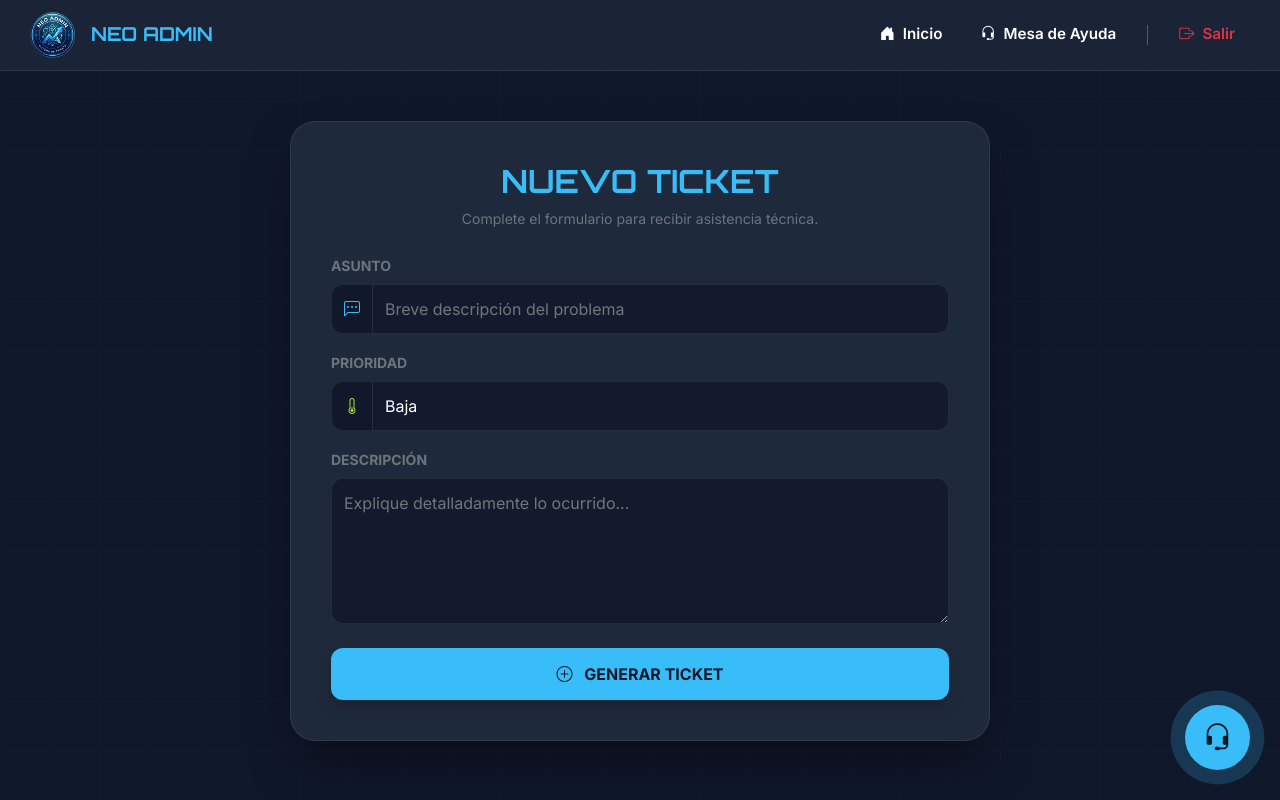
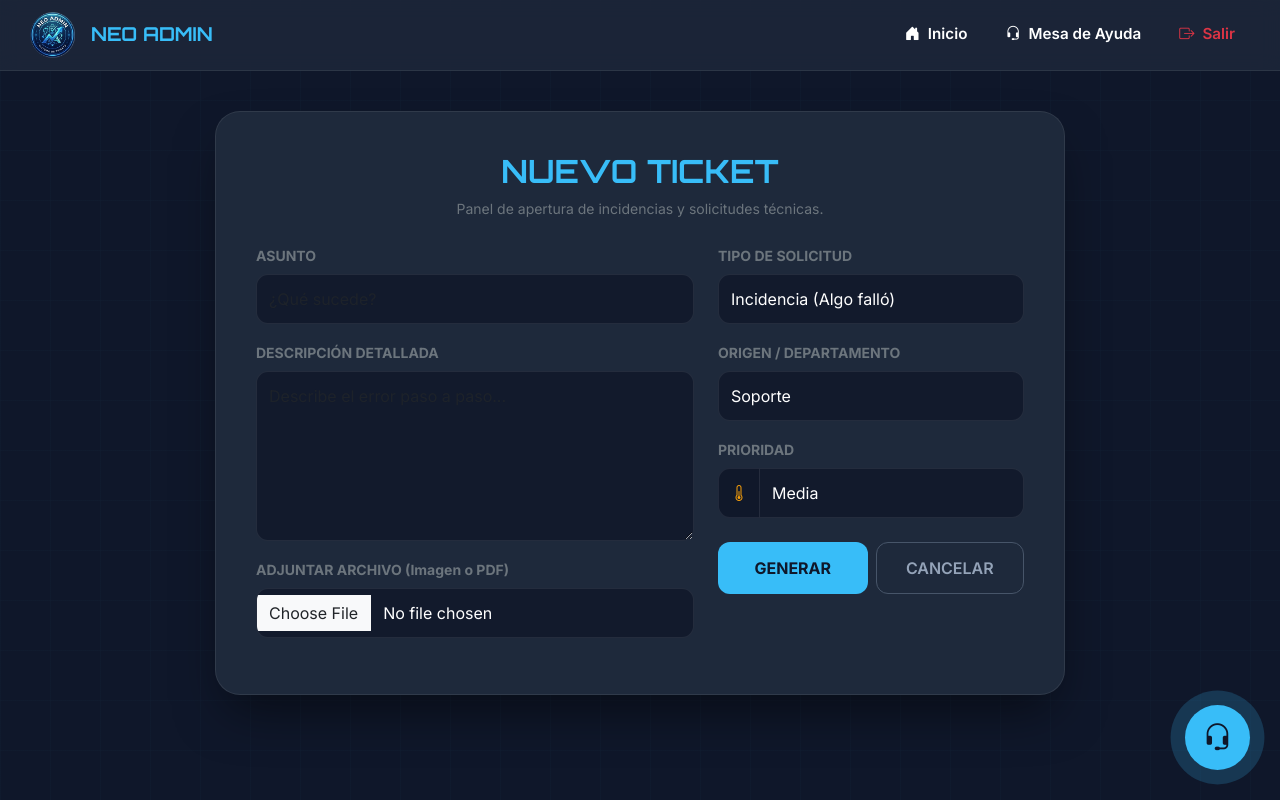
Before and after one commit to alanabalos9/gestionIT, a PHP site: page /gestionIT/tickets_crear.php in a window 1280 px wide. Run offline with PHP 8.4, Linux system fonts and the light colour scheme; a user stored in the database is signed in; some libraries are stand-ins or nearby versions.

Commit message:
Adjuntar/Tipo/Ubicacion creacion tickets

```diff
--- a/dashboard.php
+++ b/dashboard.php
@@ -289,7 +289,7 @@ $nombre = $_SESSION['nombre_completo'] ?? $_SESSION['usuario'];
             <i class="bi bi-x-lg" style="cursor:pointer" onclick="toggleBot()"></i>
         </div>
         <div class="p-4">
-            <p class="small mb-4">¿Dificultades en el dashboard? Notifique al administrador de guardia.</p>
+            <p class="small mb-4">¿En que podemos ayudarte? Notifique al administrador de guardia.</p>
             <form action="index.php" method="POST">
                 <input type="email" name="email_soporte" class="form-control form-control-sm mb-3" placeholder="Correo corporativo" required>
                 <button type="submit" name="btn_soporte_bot" class="btn btn-dark w-100 fw-bold">ENVIAR REPORTE</button>
--- a/tickets_crear.php
+++ b/tickets_crear.php
@@ -29,19 +29,14 @@ if ($_SERVER["REQUEST_METHOD"] == "POST" && isset($_POST['btn_soporte_bot'])) {
         $mail->Password = 'tu_password';
         $mail->SMTPSecure = PHPMailer::ENCRYPTION_STARTTLS;
         $mail->Port = 587;
-
         $mail->setFrom('sistema@it.com', 'IT System Support');
         $mail->addAddress('tu_correo_admin@dominio.com');
-
         $mail->isHTML(true);
         $mail->Subject = 'Solicitud de ayuda desde el Bot';
         $mail->Body    = "El usuario con correo <b>$mail_usuario</b> solicita asistencia técnica.";
-
         $mail->send();
         $msg = "Solicitud enviada al equipo técnico.";
-    } catch (Exception $e) {
-        $error = "No se pudo enviar el aviso: {$mail->ErrorInfo}";
-    }
+    } catch (Exception $e) { $error = "No se pudo enviar el aviso: {$mail->ErrorInfo}"; }
 }
 
 // Lógica de creación de ticket
@@ -49,16 +44,27 @@ if ($_SERVER["REQUEST_METHOD"] == "POST" && isset($_POST['btn_crear_ticket'])) {
     $asunto = $_POST['asunto'];
     $descripcion = $_POST['descripcion'];
     $prioridad = $_POST['prioridad'];
+    $tipo = $_POST['tipo'];
+    $origen = $_POST['origen'];
     $solicitante_id = $_SESSION['usuario_id'];
 
-    $sql = "INSERT INTO tickets (asunto, descripcion, prioridad, solicitante_id, estado) VALUES (?, ?, ?, ?, 'Abierto')";
+    $nombre_archivo = null;
+
+    if (isset($_FILES['adjunto']) && $_FILES['adjunto']['error'] == 0) {
+        $directorio = "uploads/";
+        if (!is_dir($directorio)) { mkdir($directorio, 0777, true); }
+        $nombre_archivo = time() . "_" . basename($_FILES['adjunto']['name']);
+        move_uploaded_file($_FILES['adjunto']['tmp_name'], $directorio . $nombre_archivo);
+    }
+
+    $sql = "INSERT INTO tickets (asunto, descripcion, prioridad, tipo, origen, archivo_adjunto, solicitante_id, estado) VALUES (?, ?, ?, ?, ?, ?, ?, 'Abierto')";
     $stmt = $conexion->prepare($sql);
-    $stmt->bind_param("sssi", $asunto, $descripcion, $prioridad, $solicitante_id);
+    $stmt->bind_param("ssssssi", $asunto, $descripcion, $prioridad, $tipo, $origen, $nombre_archivo, $solicitante_id);
 
     if ($stmt->execute()) {
-        $msg = "Ticket creado con éxito.";
+        $msg = "Ticket #".$conexion->insert_id." generado con éxito.";
     } else {
-        $error = "Error al crear el ticket.";
+        $error = "Error al guardar en base de datos.";
     }
 }
 ?>
@@ -69,7 +75,6 @@ if ($_SERVER["REQUEST_METHOD"] == "POST" && isset($_POST['btn_crear_ticket'])) {
     <meta charset="UTF-8">
     <meta name="viewport" content="width=device-width, initial-scale=1.0">
     <title>NeoAdmin | Crear Ticket</title>
-
     <link href="https://fonts.googleapis.com/css2?family=Inter:wght@300;400;600;700&family=Orbitron:wght@700&display=swap" rel="stylesheet">
     <link href="https://cdn.jsdelivr.net/npm/bootstrap@5.3.0/dist/css/bootstrap.min.css" rel="stylesheet">
     <link rel="stylesheet" href="https://cdn.jsdelivr.net/npm/bootstrap-icons@1.11.1/font/bootstrap-icons.css">
@@ -89,96 +94,34 @@ if ($_SERVER["REQUEST_METHOD"] == "POST" && isset($_POST['btn_crear_ticket'])) {
             font-family: 'Inter', sans-serif;
             color: var(--text-main);
             min-height: 100vh;
-            margin: 0;
-            background-image:
-                linear-gradient(rgba(56, 189, 248, 0.02) 1px, transparent 1px),
-                linear-gradient(90deg, rgba(56, 189, 248, 0.02) 1px, transparent 1px);
+            background-image: linear-gradient(rgba(56, 189, 248, 0.02) 1px, transparent 1px), linear-gradient(90deg, rgba(56, 189, 248, 0.02) 1px, transparent 1px);
             background-size: 50px 50px;
         }
 
-        .neo-navbar {
-            background: rgba(30, 41, 59, 0.8);
-            backdrop-filter: blur(10px);
-            border-bottom: 1px solid var(--glass-border);
-            padding: 12px 30px;
-        }
-
-        .nav-link-neo {
-            color: white; text-decoration: none; font-weight: 600;
-            display: flex; align-items: center; gap: 8px;
-            transition: 0.3s; padding: 8px 15px; border-radius: 10px; font-size: 0.95rem;
-        }
+        .neo-navbar { background: rgba(30, 41, 59, 0.8); backdrop-filter: blur(10px); border-bottom: 1px solid var(--glass-border); padding: 12px 30px; }
+        .nav-link-neo { color: white; text-decoration: none; font-weight: 600; display: flex; align-items: center; gap: 8px; transition: 0.3s; padding: 8px 15px; border-radius: 10px; font-size: 0.95rem; }
         .nav-link-neo:hover { background: var(--accent-soft); color: var(--accent); }
 
-        .form-container {
-            max-width: 700px; margin: 50px auto;
-            background: var(--card-dark);
-            border: 1px solid var(--glass-border);
-            border-radius: 25px; padding: 40px;
-            box-shadow: 0 25px 50px -12px rgba(0,0,0,0.5);
-            animation: fadeInPage 0.6s ease-out;
-        }
+        .form-container { max-width: 850px; margin: 40px auto; background: var(--card-dark); border: 1px solid var(--glass-border); border-radius: 25px; padding: 40px; box-shadow: 0 25px 50px -12px rgba(0,0,0,0.5); }
+        .form-control-neo { background: rgba(15, 23, 42, 0.8) !important; border: 1px solid var(--glass-border) !important; color: #ffffff !important; border-radius: 12px; padding: 12px; }
+        .form-control-neo:focus { box-shadow: 0 0 0 2px var(--accent-soft); border-color: var(--accent) !important; }
 
-        @keyframes fadeInPage { from { opacity: 0; transform: translateY(10px); } to { opacity: 1; transform: translateY(0); } }
+        /* Colores dinámicos para el termómetro */
+        .termometro-baja { color: #10b981 !important; } /* Verde */
+        .termometro-media { color: #f59e0b !important; } /* Naranja */
+        .termometro-alta { color: #ef4444 !important; } /* Rojo */
 
-        /* CORRECCIÓN DE VISIBILIDAD: Forzado de color de texto y fondo */
-        .form-control-neo {
-            background: rgba(15, 23, 42, 0.8) !important;
-            border: 1px solid var(--glass-border) !important;
-            color: #ffffff !important; /* Texto siempre blanco */
-            border-radius: 12px;
-            padding: 12px;
-        }
+        .input-group-text-neo { background: rgba(15, 23, 42, 0.9); border: 1px solid var(--glass-border); border-radius: 12px 0 0 12px; transition: 0.3s; }
+        .btn-submit { background: var(--accent); color: var(--bg-dark); font-weight: 800; border-radius: 12px; padding: 14px; border: none; text-transform: uppercase; transition: 0.3s; }
+        .btn-submit:hover { background: #7dd3fc; transform: translateY(-2px); }
+        .btn-cancel { background: transparent; color: #94a3b8; border: 1px solid #475569; border-radius: 12px; font-weight: 600; transition: 0.3s; }
 
-        .form-control-neo::placeholder {
-            color: rgba(255, 255, 255, 0.4);
-        }
+        /* Estilos del ChatBot solicitado */
+        .support-bot-trigger { position: fixed; bottom: 30px; right: 30px; width: 65px; height: 65px; background: var(--accent); border-radius: 50%; display: flex; align-items: center; justify-content: center; cursor: pointer; z-index: 1000; color: var(--bg-dark); font-size: 1.8rem; animation: radar-pulse 2s infinite; }
+        @keyframes radar-pulse { 0% { box-shadow: 0 0 0 0 rgba(56, 189, 248, 0.7); } 70% { box-shadow: 0 0 0 20px rgba(56, 189, 248, 0); } 100% { box-shadow: 0 0 0 0 rgba(56, 189, 248, 0); } }
 
-        /* Estilo para el select (opciones visibles) */
-        .form-select.form-control-neo option {
-            background-color: #1e293b;
-            color: white;
-        }
-
-        .input-group-text-neo {
-            background: rgba(15, 23, 42, 0.9);
-            border: 1px solid var(--glass-border);
-            color: var(--accent);
-            border-radius: 12px 0 0 12px;
-        }
-
-        .btn-submit {
-            background: var(--accent); color: var(--bg-dark);
-            font-weight: 800; border-radius: 12px; padding: 14px;
-            border: none; text-transform: uppercase; width: 100%; transition: 0.3s;
-        }
-        .btn-submit:hover { background: #7dd3fc; transform: translateY(-2px); }
-
-        .support-bot-trigger {
-            position: fixed; bottom: 30px; right: 30px;
-            width: 65px; height: 65px;
-            background: var(--accent);
-            border-radius: 50%;
-            display: flex; align-items: center; justify-content: center;
-            cursor: pointer; z-index: 1000;
-            color: var(--bg-dark); font-size: 1.8rem;
-            animation: radar-pulse 2s infinite;
-        }
-
-        @keyframes radar-pulse {
-            0% { box-shadow: 0 0 0 0 rgba(56, 189, 248, 0.7); }
-            70% { box-shadow: 0 0 0 20px rgba(56, 189, 248, 0); }
-            100% { box-shadow: 0 0 0 0 rgba(56, 189, 248, 0); }
-        }
-
-        #chatBot {
-            position: fixed; bottom: 110px; right: 30px;
-            width: 320px; background: white; border-radius: 20px;
-            box-shadow: 0 20px 50px rgba(0,0,0,0.5); display: none;
-            z-index: 1001; overflow: hidden; color: #1e293b;
-        }
-
-        .bot-header { background: #1e293b; color: white; padding: 15px; font-weight: 800; display: flex; justify-content: space-between; }
+        #chatBot { position: fixed; bottom: 110px; right: 30px; width: 320px; background: white; border-radius: 20px; box-shadow: 0 20px 50px rgba(0,0,0,0.5); display: none; z-index: 1001; overflow: hidden; color: #1e293b; border: 1px solid #ddd; }
+        .bot-header { background: #1e293b; color: white; padding: 15px; font-weight: 800; display: flex; justify-content: space-between; align-items: center; font-family: 'Orbitron', sans-serif; font-size: 0.8rem; }
     </style>
 </head>
 <body>
@@ -191,7 +134,6 @@ if ($_SERVER["REQUEST_METHOD"] == "POST" && isset($_POST['btn_crear_ticket'])) {
         <div class="d-flex align-items-center gap-2">
             <a href="dashboard.php" class="nav-link-neo"><i class="bi bi-house-door-fill"></i> Inicio</a>
             <a href="tickets_lista.php" class="nav-link-neo"><i class="bi bi-headset"></i> Mesa de Ayuda</a>
-            <div class="vr mx-2 opacity-25" style="height: 20px; align-self: center;"></div>
             <a href="logout.php" class="nav-link-neo text-danger"><i class="bi bi-box-arrow-right"></i> Salir</a>
         </div>
     </nav>
@@ -200,43 +142,66 @@ if ($_SERVER["REQUEST_METHOD"] == "POST" && isset($_POST['btn_crear_ticket'])) {
         <div class="form-container">
             <div class="text-center mb-4">
                 <h2 style="font-family: 'Orbitron'; color: var(--accent);">NUEVO TICKET</h2>
-                <p class="text-secondary small">Complete el formulario para recibir asistencia técnica.</p>
+                <p class="text-secondary small">Panel de apertura de incidencias y solicitudes técnicas.</p>
             </div>
 
-            <?php if($msg): ?> <div class="alert alert-success bg-success bg-opacity-10 text-success border-0 rounded-4"><?php echo $msg; ?></div> <?php endif; ?>
-            <?php if($error): ?> <div class="alert alert-danger bg-danger bg-opacity-10 text-danger border-0 rounded-4"><?php echo $error; ?></div> <?php endif; ?>
+            <?php if($msg): ?> <div class="alert alert-success bg-success bg-opacity-10 text-success border-0 rounded-4"><i class="bi bi-check-circle-fill me-2"></i><?php echo $msg; ?></div> <?php endif; ?>
+            <?php if($error): ?> <div class="alert alert-danger bg-danger bg-opacity-10 text-danger border-0 rounded-4"><i class="bi bi-exclamation-triangle-fill me-2"></i><?php echo $error; ?></div> <?php endif; ?>
 
-            <form action="tickets_crear.php" method="POST">
+            <form action="tickets_crear.php" method="POST" enctype="multipart/form-data">
+                <div class="row">
+                    <div class="col-md-7">
                         <div class="mb-3">
                             <label class="form-label small fw-bold text-secondary">ASUNTO</label>
-                    <div class="input-group">
-                        <span class="input-group-text input-group-text-neo"><i class="bi bi-chat-left-dots"></i></span>
-                        <input type="text" name="asunto" class="form-control form-control-neo" placeholder="Breve descripción del problema" required autocomplete="off">
+                            <input type="text" name="asunto" class="form-control form-control-neo" placeholder="¿Qué sucede?" required>
+                        </div>
+                        <div class="mb-3">
+                            <label class="form-label small fw-bold text-secondary">DESCRIPCIÓN DETALLADA</label>
+                            <textarea name="descripcion" class="form-control form-control-neo" rows="6" placeholder="Describe el error paso a paso..." required></textarea>
+                        </div>
+                        <div class="mb-3">
+                            <label class="form-label small fw-bold text-secondary">ADJUNTAR ARCHIVO (Imagen o PDF)</label>
+                            <input type="file" name="adjunto" class="form-control form-control-neo" accept=".jpg,.png,.pdf">
                         </div>
                     </div>
 
+                    <div class="col-md-5">
+                        <div class="mb-3">
+                            <label class="form-label small fw-bold text-secondary">TIPO DE SOLICITUD</label>
+                            <select name="tipo" class="form-select form-control-neo" required>
+                                <option value="Incidencia">Incidencia (Algo falló)</option>
+                                <option value="Solicitud">Solicitud (Nuevo requerimiento)</option>
+                            </select>
+                        </div>
+                        <div class="mb-3">
+                            <label class="form-label small fw-bold text-secondary">ORIGEN / DEPARTAMENTO</label>
+                            <select name="origen" class="form-select form-control-neo" required>
+                                <option value="Soporte">Soporte</option>
+                                <option value="Administración">Administración</option>
+                                <option value="Finanzas">Finanzas</option>
+                                <option value="Marketing">Marketing</option>
+                                <option value="Operaciones">Operaciones</option>
+                            </select>
+                        </div>
                         <div class="mb-3">
                             <label class="form-label small fw-bold text-secondary">PRIORIDAD</label>
                             <div class="input-group">
-                        <span class="input-group-text input-group-text-neo" id="priority-icon-container">
-                            <i class="bi bi-thermometer-low" id="priority-icon"></i>
+                                <span class="input-group-text input-group-text-neo" id="termometro-icon">
+                                    <i class="bi bi-thermometer-half termometro-media"></i>
                                 </span>
-                        <select name="prioridad" id="prioritySelect" class="form-select form-control-neo" required onchange="updatePriorityIcon()">
-                            <option value="Baja" selected>Baja</option>
-                            <option value="Media">Media</option>
-                            <option value="Alta">Alta (Urgente)</option>
+                                <select name="prioridad" id="prioridadSelect" class="form-select form-control-neo" required onchange="actualizarColorPrioridad()">
+                                    <option value="Baja">Baja</option>
+                                    <option value="Media" selected>Media</option>
+                                    <option value="Alta">Alta (Crítica)</option>
                                 </select>
                             </div>
                         </div>
-
-                <div class="mb-4">
-                    <label class="form-label small fw-bold text-secondary">DESCRIPCIÓN</label>
-                    <textarea name="descripcion" class="form-control form-control-neo" rows="5" placeholder="Explique detalladamente lo ocurrido..." required></textarea>
+                        <div class="d-flex gap-2 mt-4">
+                            <button type="submit" name="btn_crear_ticket" class="btn-submit w-100">GENERAR</button>
+                            <a href="tickets_lista.php" class="btn btn-cancel w-100 d-flex align-items-center justify-content-center">CANCELAR</a>
                         </div>
-
-                <button type="submit" name="btn_crear_ticket" class="btn-submit shadow">
-                    <i class="bi bi-plus-circle me-2"></i> GENERAR TICKET
-                </button>
+                    </div>
+                </div>
             </form>
         </div>
     </main>
@@ -247,14 +212,14 @@ if ($_SERVER["REQUEST_METHOD"] == "POST" && isset($_POST['btn_crear_ticket'])) {
 
     <div id="chatBot">
         <div class="bot-header">
-            <span class="small">SOPORTE EN VIVO</span>
-            <i class="bi bi-x-lg" onclick="toggleBot()" style="cursor:pointer"></i>
+            <span>TERMINAL DE AYUDA</span>
+            <i class="bi bi-x-lg" style="cursor:pointer" onclick="toggleBot()"></i>
         </div>
         <div class="p-4">
-            <p class="small mb-3">¿Necesitas ayuda urgente? Deja tu correo corporativo aquí.</p>
+            <p class="small mb-4">¿En que podemos ayudarte? Notifique al administrador de guardia.</p>
             <form action="tickets_crear.php" method="POST">
-                <input type="email" name="email_soporte" class="form-control form-control-sm mb-3" placeholder="Tu mail" required style="background: #f1f5f9; color: black;">
-                <button type="submit" name="btn_soporte_bot" class="btn btn-dark w-100 fw-bold btn-sm shadow-sm">NOTIFICAR TÉCNICO</button>
+                <input type="email" name="email_soporte" class="form-control form-control-sm mb-3" placeholder="Correo corporativo" required style="background: #f1f5f9; color: #1e293b; border: 1px solid #cbd5e1;">
+                <button type="submit" name="btn_soporte_bot" class="btn btn-dark w-100 fw-bold">ENVIAR REPORTE</button>
             </form>
         </div>
     </div>
@@ -265,24 +230,26 @@ if ($_SERVER["REQUEST_METHOD"] == "POST" && isset($_POST['btn_crear_ticket'])) {
             bot.style.display = (bot.style.display === 'block') ? 'none' : 'block';
         }
 
-        function updatePriorityIcon() {
-            const select = document.getElementById('prioritySelect');
-            const icon = document.getElementById('priority-icon');
-            const container = document.getElementById('priority-icon-container');
+        function actualizarColorPrioridad() {
+            const select = document.getElementById('prioridadSelect');
+            const icon = document.querySelector('#termometro-icon i');
+            const valor = select.value;
 
-            if (select.value === "Baja") {
-                icon.className = "bi bi-thermometer-low";
-                container.style.color = "#a3e635";
-            } else if (select.value === "Media") {
-                icon.className = "bi bi-thermometer-half";
-                container.style.color = "#fbbf24";
-            } else {
-                icon.className = "bi bi-thermometer-high";
-                container.style.color = "#f87171";
+            // Limpiar clases previas
+            icon.classList.remove('termometro-baja', 'termometro-media', 'termometro-alta');
+
+            // Asignar nueva clase según valor
+            if (valor === 'Baja') {
+                icon.classList.add('termometro-baja');
+            } else if (valor === 'Media') {
+                icon.classList.add('termometro-media');
+            } else if (valor === 'Alta') {
+                icon.classList.add('termometro-alta');
             }
         }
 
-        window.onload = updatePriorityIcon;
+        // Ejecutar al cargar para establecer color inicial
+        window.onload = actualizarColorPrioridad;
     </script>
 </body>
 </html>
```
Lines whose indentation alone changed are shown as unchanged.
